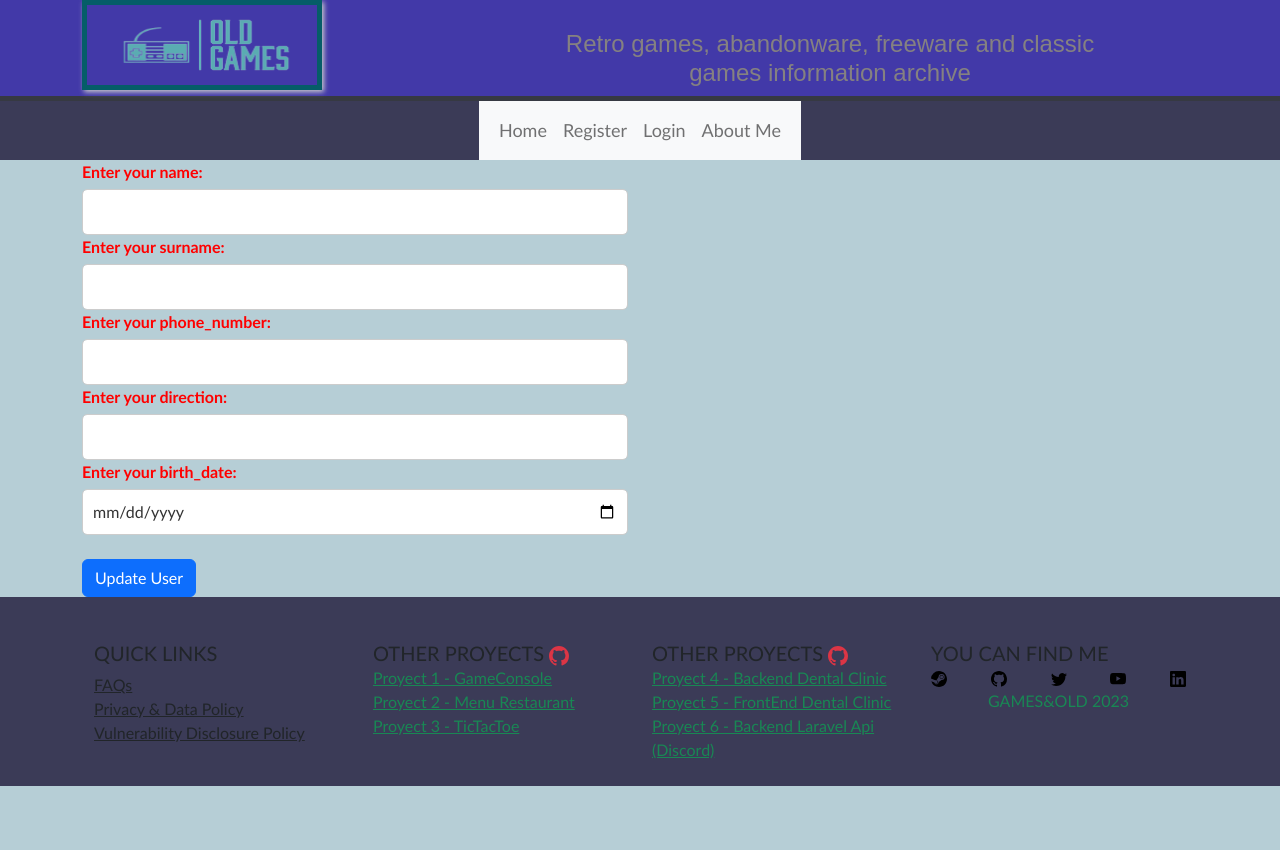
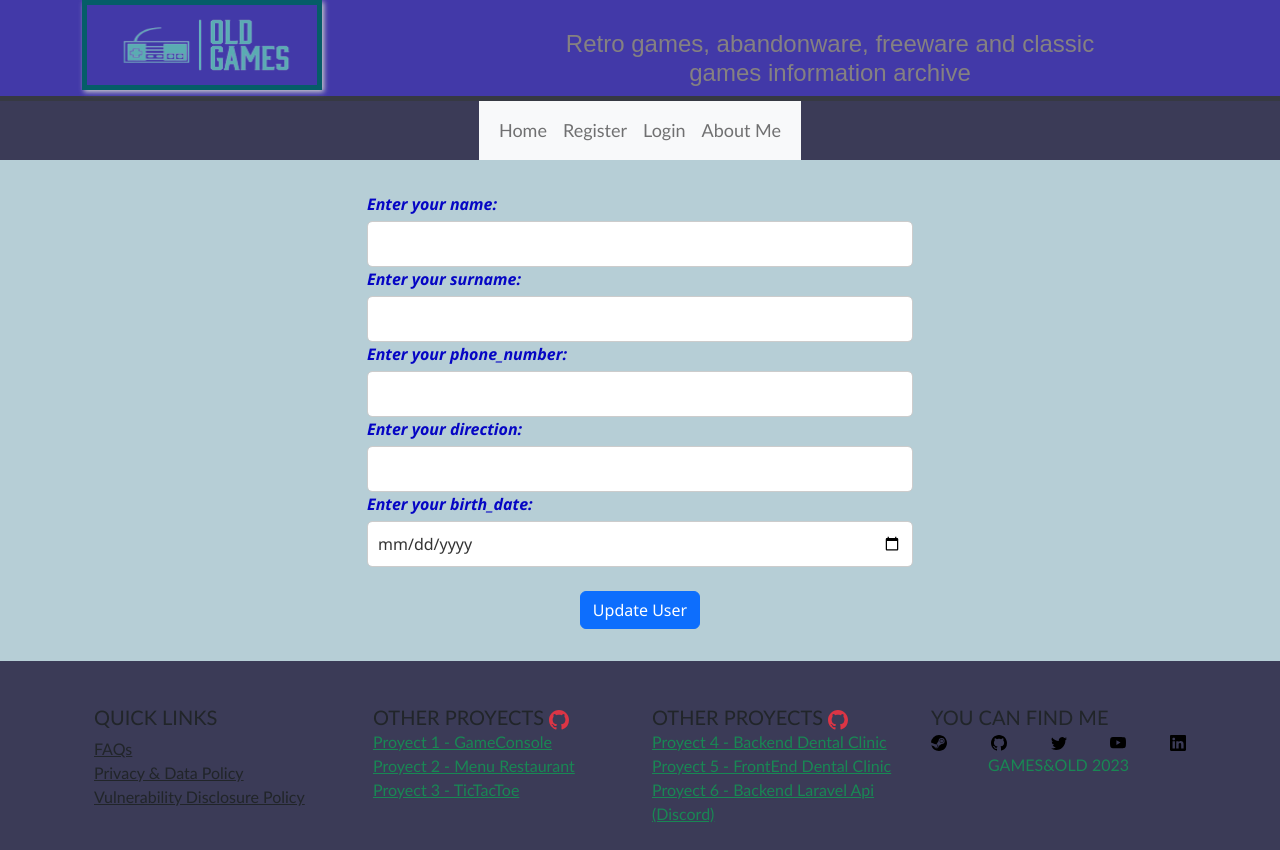
Before and after one commit to AlvaroBernabe/aba-geekshubs-fsd-val-Front-Final-Proyect, a React (Vite) app in the folder FrontFinal/: page /profile/update in a window 1280 px wide. Before the commit the page ends 800 px from the top, so only its background shows below. Built offline with nearby package versions, Linux system fonts and the light colour scheme; no server answers.

Commit message:
style: profile page style ready, font color and family

```diff
--- a/FrontFinal/src/index.css
+++ b/FrontFinal/src/index.css
@@ -32,7 +32,6 @@ body {
 .CardGames {
   margin-top: 2rem;
   width: 20rem;
-  /* gap: 20rem; */
   margin-bottom: 2rem;
 }
 
@@ -45,3 +44,20 @@ body {
   font-family:fantasy;
   color: rgb(133, 129, 129);
 }
+
+.updateProfile {
+  justify-content: center;
+  align-items: center;
+  margin-top: 2rem;
+  /* gap: 20rem; */
+  margin-bottom: 2rem;
+  color: rgb(5, 5, 196);
+  font-family:'Segoe UI', Tahoma, Verdana, sans-serif ;
+  font-style: italic;
+}
+
+.botonUpdate {
+  justify-content: center;
+  align-items: center;
+  display: flex;
+}
--- a/FrontFinal/src/layout/profile/update/ProfileUpdate.jsx
+++ b/FrontFinal/src/layout/profile/update/ProfileUpdate.jsx
@@ -130,7 +130,7 @@ export const ProfileUpdate = () => {
           ) : (
             <div>
               <Container>
-                <Row className="LoginForm">
+                <Row className="updateProfile">
                   <Col lg={6}>
                     <Form>
                       <Form.Group>
@@ -228,14 +228,15 @@ export const ProfileUpdate = () => {
                         />
                       </Form.Group>
                       <br />
+                      <div className="botonUpdate">
                       <Button
-                        className="botonLog"
+                        className=""
                         variant="primary"
                         onClick={() => updateUser()}
                       >
                         {" "}
                         Update User
-                      </Button>
+                      </Button></div>
                     </Form>
                   </Col>
                 </Row>
```
